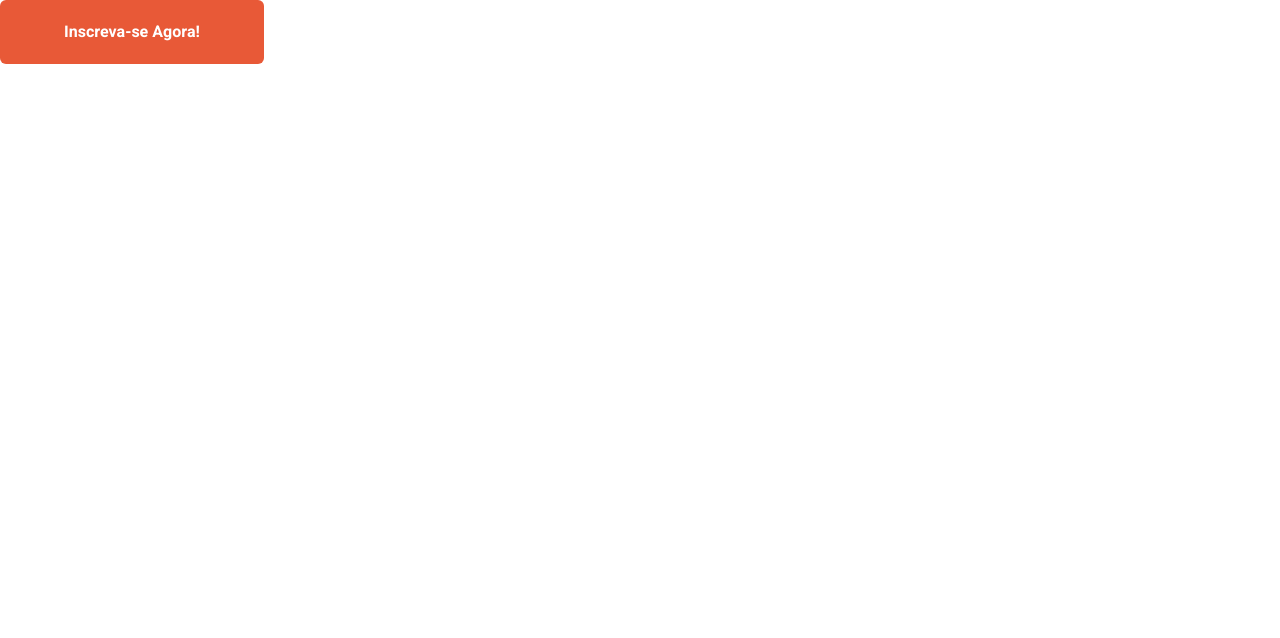
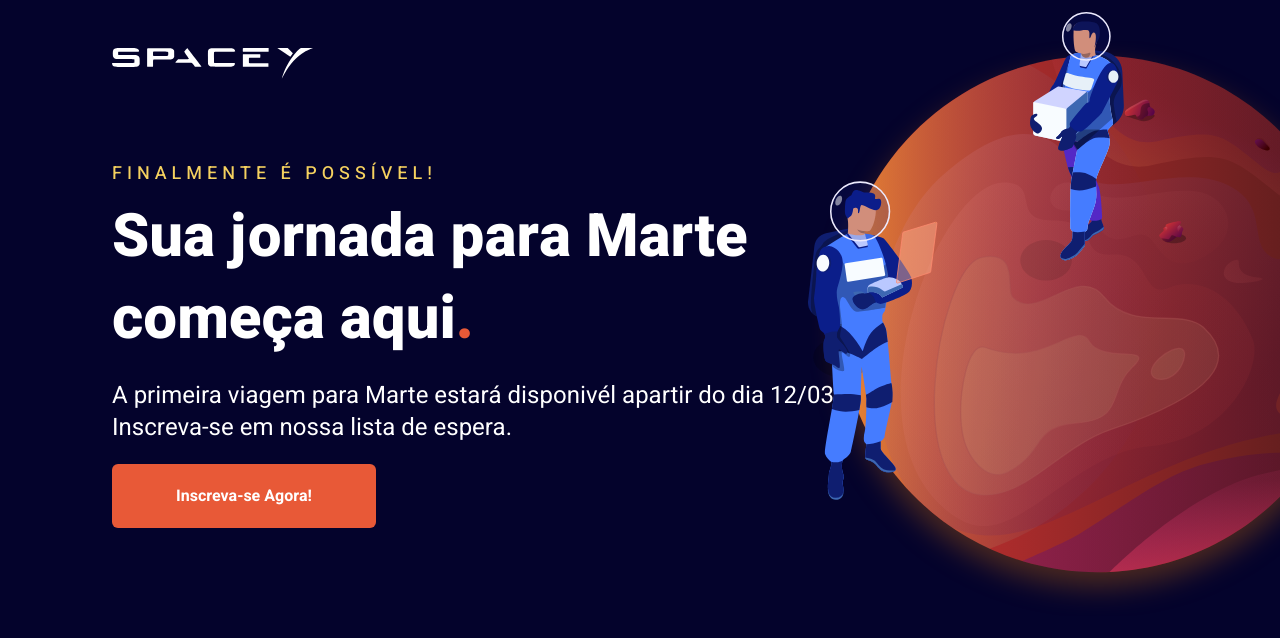
Before and after one commit to renatorodriguess/SpaceY, a Next.js app: page / in a window 1280 px wide. Shown: the top 638 px of the page. Built offline with nearby package versions, Linux system fonts and the light colour scheme.

Commit message:
header-section

```diff
--- a/src/app/components/buttton/Button.tsx
+++ /dev/null
@@ -1,9 +0,0 @@
-const Button = () => {
-    return (
-        <div className="bg-mars hover:bg-orange-700 w-[264px] h-16 border-none rounded-md cursor-pointer text-center">
-            <button className="text-center text-white hover:text-slate-200 h-full font-bold">Inscreva-se Agora!</button>
-        </div>
-    );
-}
-
-export default Button;
--- /dev/null
+++ b/src/app/components/header/Header.tsx
@@ -0,0 +1,29 @@
+import React from 'react'
+import Image from "next/image";
+import logoImg from '../../../../public/images/logo-space-y.svg'
+import homeMars from '../../../../public/images/home-mars-right.svg'
+
+const Header = () => {
+  return (
+    <div className='flex flex-col bg-background h-screen overflow-x-hidden'>
+      <div className=' h-20 m-6 lg:mx-28 lg:my-10'>
+        <Image src={logoImg} alt="Logo Space Y" width={201} height={41} />
+      </div>
+
+      <div className='flex flex-col mx-28 max-w-[815px]'>
+        <h2 className='text-sun font-medium uppercase tracking-[0.3125rem] text-lg '>Finalmente é possível!</h2>
+
+        <p className='font-extrabold text-white text-6xl leading-[82px] pt-2'>Sua jornada para Marte começa aqui<span className='text-mars'>.</span> </p>
+
+        <h3 className='text-white font-normal text-2xl pt-5 pb-5'>A primeira viagem para Marte estará disponivél apartir do dia 12/03/2028. Inscreva-se em nossa lista de espera.</h3>
+
+        <div className="bg-mars hover:bg-orange-700 w-[264px] h-16 border-none rounded-md cursor-pointer text-center">
+          <button className="text-center text-white hover:text-slate-200 h-full font-bold">Inscreva-se Agora!</button>
+        </div>
+        <Image src={homeMars} alt='' width={472} height={600} className='absolute no-repeat right-0 top-3' />
+      </div>
+    </div>
+  )
+}
+
+export default Header
--- a/src/app/layout.tsx
+++ b/src/app/layout.tsx
@@ -18,7 +18,7 @@ export default function RootLayout({
   children: React.ReactNode;
 }>) {
   return (
-    <html lang="en">
+    <html lang="pt-br">
       <body className={heebo.className}>{children}</body>
     </html>
   );
--- a/src/app/page.tsx
+++ b/src/app/page.tsx
@@ -1,10 +1,10 @@
-import Button from "./components/buttton/Button";
+import Header from "./components/header/Header";
 
 
 export default function Home() {
   return (
     <div>
-      <Button />
+      <Header />
     </div>
   );
 }
--- a/tailwind.config.ts
+++ b/tailwind.config.ts
@@ -25,6 +25,8 @@ const config: Config = {
         'earth': '#0FDD86',
         'saturn': '#554AD7',
         'uranus': '#24FFE9',
+        'background':' #04032C',
+       ' background-section': 'linear-gradient(180deg,#040327 0%,#0D0E13 24.49%)',
       },
     },
     fontWeight: {
```
Also changed, not shown: public/images/logo-space-y.jpg (added).
